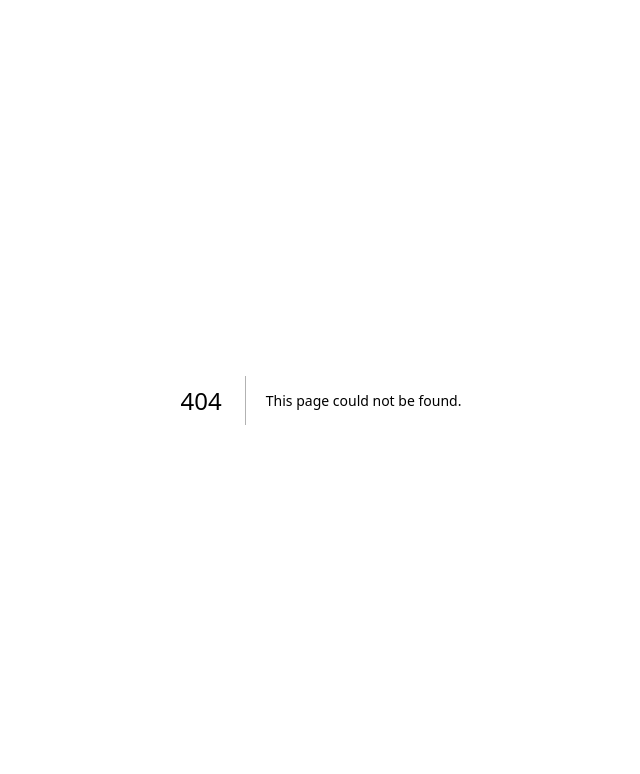
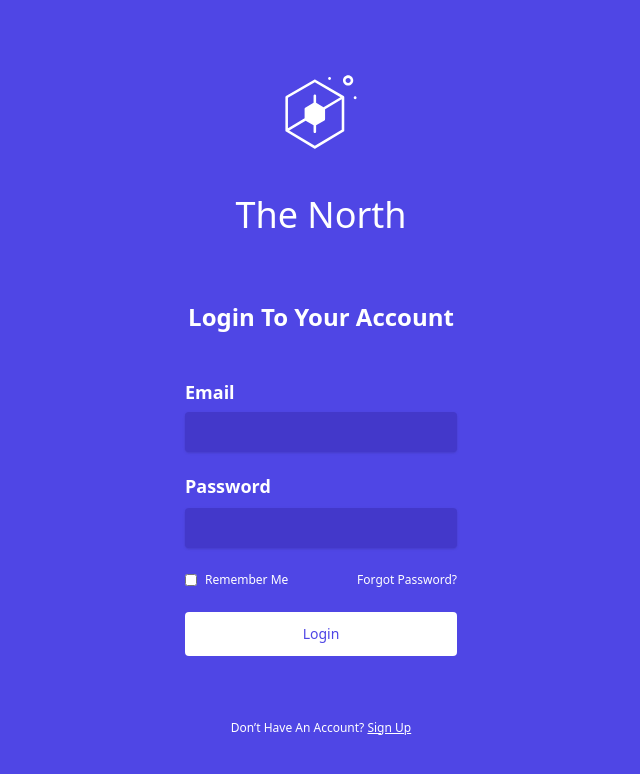
Before and after one commit to PeterdQuinn/auction, a Next.js app: page /login in a window 1280 px wide. Before the commit this address had no page. Shown: the top 774 px of the page, without its empty margins (319-959 px from the left). Built offline with nearby package versions, Linux system fonts and the light colour scheme.

Commit message:
fixes tsconfig

```diff
--- a/package.json
+++ b/package.json
@@ -18,6 +18,8 @@
   },
   "devDependencies": {
     "@tailwindcss/typography": "^0.5.10",
+    "@types/node": "20.11.5",
+    "@types/react": "18.2.48",
     "@typescript-eslint/eslint-plugin": "^6.19.0",
     "@typescript-eslint/parser": "^6.19.0",
     "autoprefixer": "^10.4.17",
--- /dev/null
+++ b/src/pages/login.js
@@ -0,0 +1,106 @@
+import { useRef } from 'react'
+const Login = () => {
+  let form = useRef(null)
+  const handleSubmit = (event) => {
+    event.preventDefault()
+    const form_data = new FormData(form.current)
+    let payload = {}
+    form_data.forEach(function (value, key) {
+      payload[key] = value
+    })
+    //   console.log("payload", payload);
+    // Place your API call here to submit your payload.
+  }
+  return (
+    <section className="bg-indigo-600 {-- h-screen --}">
+      <div className="mx-auto flex justify-center lg:items-center h-full">
+        <form
+          ref={form}
+          onSubmit={handleSubmit}
+          className="w-full sm:w-4/6 md:w-3/6 lg:w-4/12 xl:w-3/12 text-white py-12 px-2 sm:px-0"
+        >
+          <div className="pt-0 px-2 flex flex-col items-center justify-center">
+            <svg
+              className="w-24 h-24"
+              id="logo"
+              enableBackground="new 0 0 300 300"
+              height={44}
+              viewBox="0 0 300 300"
+              width={43}
+              xmlns="http://www.w3.org/2000/svg"
+              xmlnsXlink="http://www.w3.org/1999/xlink"
+            >
+              <g>
+                <path
+                  fill="#fff"
+                  d="m234.735 35.532c-8.822 0-16 7.178-16 16s7.178 16 16 16 16-7.178 16-16-7.178-16-16-16zm0 24c-4.412 0-8-3.588-8-8s3.588-8 8-8 8 3.588 8 8-3.588 8-8 8zm-62.529-14c0-2.502 2.028-4.53 4.53-4.53s4.53 2.028 4.53 4.53c0 2.501-2.028 4.529-4.53 4.529s-4.53-2.027-4.53-4.529zm89.059 60c0 2.501-2.028 4.529-4.53 4.529s-4.53-2.028-4.53-4.529c0-2.502 2.028-4.53 4.53-4.53s4.53 2.029 4.53 4.53zm-40.522-5.459-88-51.064c-1.242-.723-2.773-.723-4.016 0l-88 51.064c-1.232.715-1.992 2.033-1.992 3.459v104c0 1.404.736 2.705 1.938 3.428l88 52.936c.635.381 1.35.572 2.062.572s1.428-.191 2.062-.572l88-52.936c1.201-.723 1.938-2.023 1.938-3.428v-104c0-1.426-.76-2.744-1.992-3.459zm-90.008-42.98 80.085 46.47-52.95 31.289-23.135-13.607v-21.713c0-2.209-1.791-4-4-4s-4 1.791-4 4v21.713l-26.027 15.309c-1.223.719-1.973 2.029-1.973 3.447v29.795l-52 30.727v-94.688zm0 198.707-80.189-48.237 51.467-30.412 24.723 14.539v19.842c0 2.209 1.791 4 4 4s4-1.791 4-4v-19.842l26.027-15.307c1.223-.719 1.973-2.029 1.973-3.447v-31.667l52-30.728v94.729z"
+                />
+              </g>
+            </svg>
+            <h2 className="text-4xl leading-tight pt-8">The North</h2>
+          </div>
+          <div className="pt-16 px-2 flex flex-col items-center justify-center">
+            <h3 className="text-2xl sm:text-3xl xl:text-2xl font-bold leading-tight">
+              Login To Your Account
+            </h3>
+          </div>
+          <div className="mt-12 w-full px-2 sm:px-6">
+            <div className="flex flex-col mt-5">
+              <label
+                htmlFor="email"
+                className="text-lg font-semibold leading-tight"
+              >
+                Email
+              </label>
+              <input
+                required
+                id="email"
+                name="email"
+                className="h-10 px-2 w-full text-white bg-indigo-700 rounded mt-2 focus:outline-none shadow"
+                type="email"
+              />
+            </div>
+            <div className="flex flex-col mt-5">
+              <label
+                htmlFor="password"
+                className="text-lg font-semibold fleading-tight"
+              >
+                Password
+              </label>
+              <input
+                required
+                id="password"
+                name="password"
+                className="h-10 px-2 w-full text-white bg-indigo-700 rounded mt-2 focus:outline-none shadow"
+                type="password"
+              />
+            </div>
+          </div>
+          <div className="pt-6 w-full flex justify-between px-2 sm:px-6">
+            <div className="flex items-center">
+              <input id="rememberme" className="w-3 h-3 mr-2" type="checkbox" />
+              <label htmlFor="rememberme" className="text-xs">
+                Remember Me
+              </label>
+            </div>
+            <a className="text-xs" href="javascript: void(0)">
+              Forgot Password?
+            </a>
+          </div>
+          <div className="px-2 sm:px-6">
+            <button className="focus:outline-none w-full bg-white transition duration-150 ease-in-out hover:bg-gray-200 rounded text-indigo-600 px-8 py-3 text-sm mt-6">
+              Login
+            </button>
+            <p className="mt-16 text-xs text-center">
+              Don’t Have An Account?{' '}
+              <a className="underline" href="javascript: void(0)">
+                Sign Up
+              </a>
+            </p>
+          </div>
+        </form>
+      </div>
+    </section>
+  )
+}
+export default Login
```
Also changed, not shown: src/pages/index.js (+4 -8 lines), tsconfig.json (added, +28 -0 lines), .eslintrc.json, 1 other file (tests, documents, lock files or other folders).
